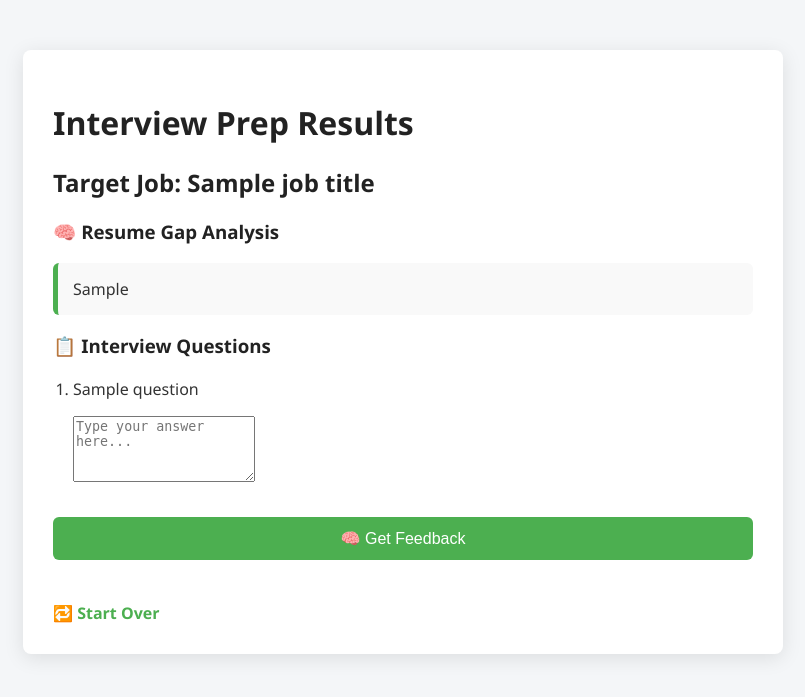
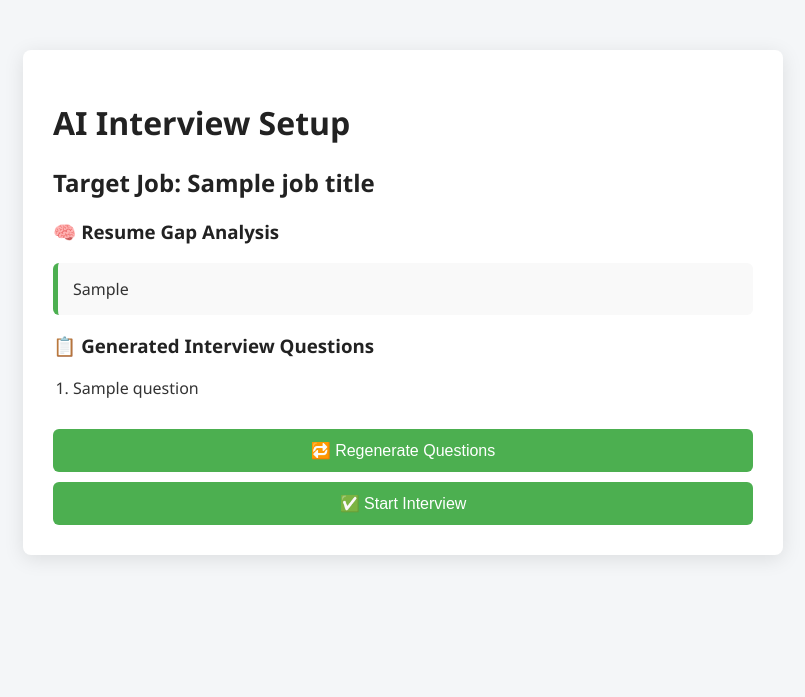
Before and after one commit to JaidenTGreen/AI-Hackfest-25, a Python web app: template templates/interview.html in a window 1280 px wide. Shown: the top 697 px of the page, without its empty margins (237-1042 px from the left). Run offline with Jinja, Linux system fonts and the light colour scheme; the template is opened without the code that fills it: most values are stand-ins (such as "Sample title", 1, 10 or a date in 2020).

Commit message:
Update interview.html
Updated interview.html for working demo

```diff
--- a/templates/interview.html
+++ b/templates/interview.html
@@ -2,7 +2,7 @@
 Author: Jaiden Green
 School: University of Kansas
 Created: Friday, April 11, 2025 6:45 PM
-Last Updated: Friday, April 11, 2025 9:29 PM
+Last Updated: Friday, April 11, 2025 6:00 PM
 Program Description:
   This is a Flask web application that allows users to upload their resume and target job title.
   The application uses the Gemini API to analyze the resume and generate interview questions based on the job title.
@@ -15,12 +15,12 @@ Sources: ChatGPT, W3Schools, Flask Documentation
 <html lang="en">
 <head>
   <meta charset="UTF-8">
-  <title>Interview Questions</title>
+  <title>Interview Setup</title>
   <link rel="stylesheet" href="{{ url_for('static', filename='style.css') }}">
 </head>
 <body>
   <div class="container">
-    <h1>Interview Prep Results</h1>
+    <h1>AI Interview Setup</h1>
     <h2>Target Job: {{ job_title }}</h2>
 
     <section>
@@ -29,27 +29,18 @@ Sources: ChatGPT, W3Schools, Flask Documentation
     </section>
 
     <section>
-      <h3>📋 Interview Questions</h3>
-      <form method="POST" action="/submit_answers">
-        <ol>
-          {% for q in questions %}
-            <li style="margin-bottom: 20px;">
-              <p>{{ q }}</p>
-              <textarea name="answer_{{ loop.index }}" rows="4" placeholder="Type your answer here..." required></textarea>
-              <input type="hidden" name="question_{{ loop.index }}" value="{{ q }}">
-            </li>
-          {% endfor %}
-        </ol>
-
-        <input type="hidden" name="job_title" value="{{ job_title }}">
-        <input type="hidden" name="gap_analysis" value="{{ gap_analysis }}">
-
-        <button type="submit">🧠 Get Feedback</button>
-      </form>
+      <h3>📋 Generated Interview Questions</h3>
+      <ol>
+        {% for q in questions %}
+          <li>{{ q }}</li>
+        {% endfor %}
+      </ol>
     </section>
 
-    <br>
-    <a href="{{ url_for('index') }}">🔁 Start Over</a>
+    <form method="POST">
+      <button type="submit" name="regenerate">🔁 Regenerate Questions</button>
+      <button type="submit" name="start">✅ Start Interview</button>
+    </form>
   </div>
 </body>
 </html>
```
